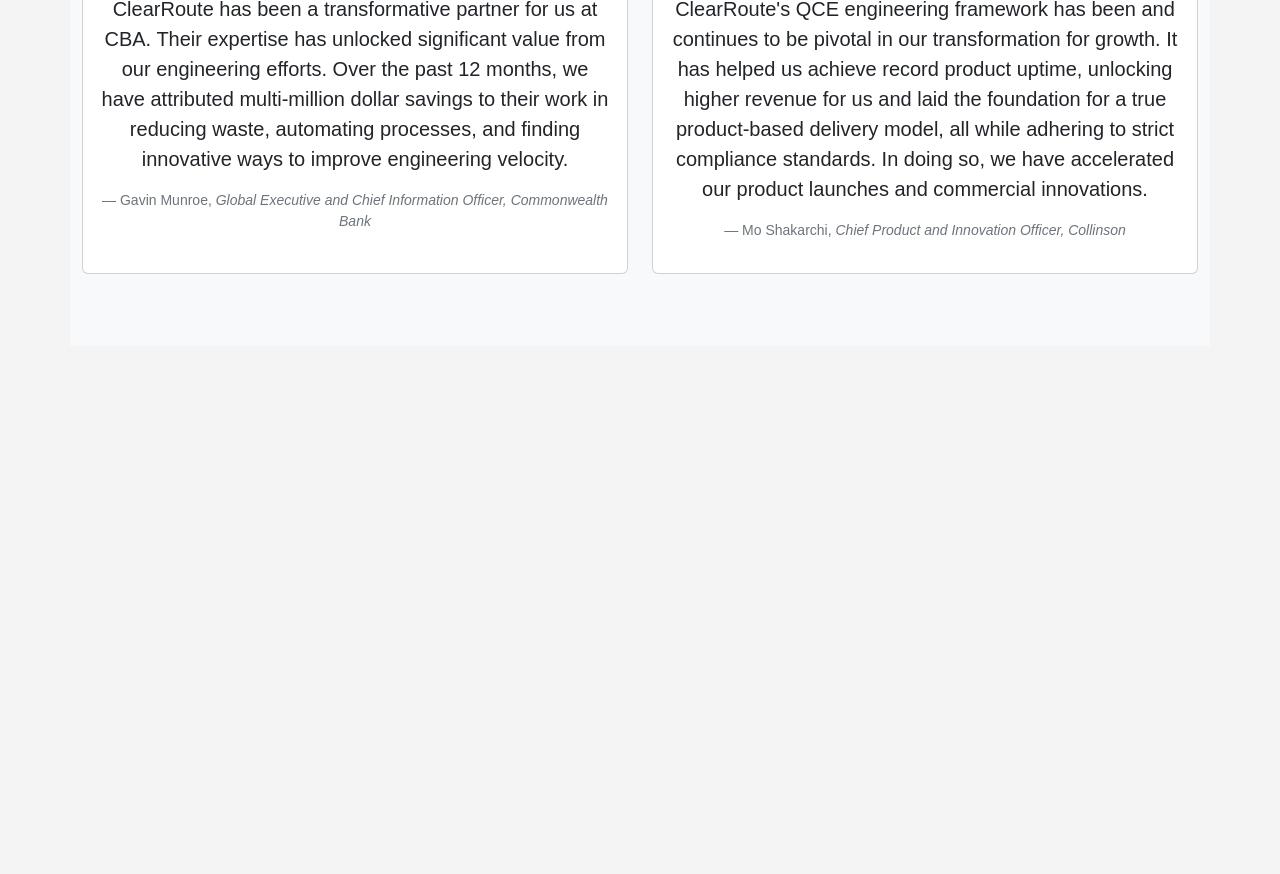
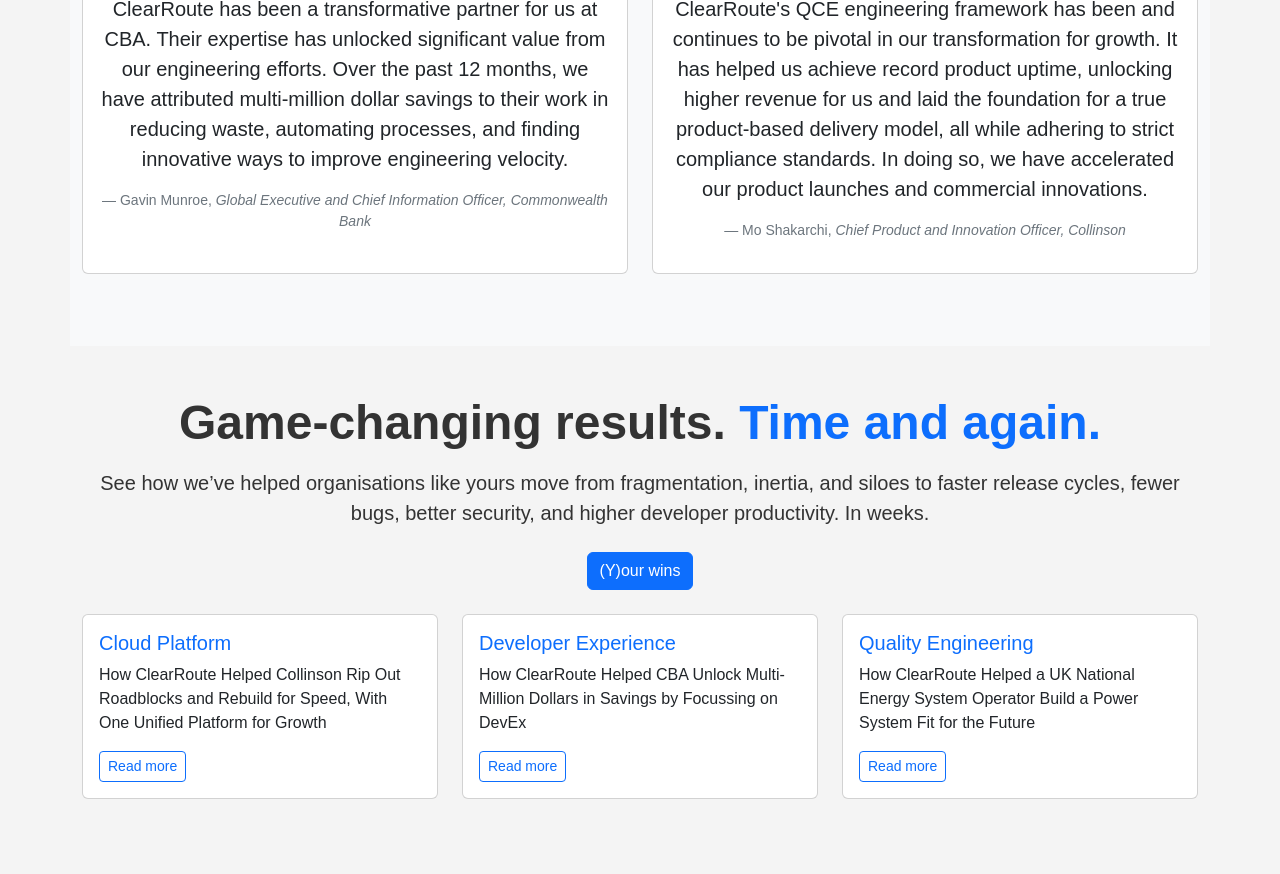
Before and after one commit to clear-route/golden-path-clearroute, a website: page public/index.html in a window 1280 px wide. Shown: the part 2146-3020 px from the top of the page. Before the commit the page ends 2512 px from the top, so only its background shows below. Drawn offline with nearby package versions, Linux system fonts and the light colour scheme.

Commit message:
feat: Implement 'Game-changing results' and case studies section

```diff
--- a/public/index.html
+++ b/public/index.html
@@ -145,6 +145,40 @@
                 </div>
             </div>
         </section>
+        <section id="case-studies" class="row py-5">
+            <div class="col-12 text-center mb-4">
+                <h2 class="display-5 fw-bold">Game-changing results. <span class="text-primary">Time and again.</span></h2>
+                <p class="lead mt-3">See how we’ve helped organisations like yours move from fragmentation, inertia, and siloes to faster release cycles, fewer bugs, better security, and higher developer productivity. In weeks.</p>
+                <a href="#impact" class="btn btn-primary mt-2">(Y)our wins</a>
+            </div>
+            <div class="col-md-4 mb-4">
+                <div class="card h-100">
+                    <div class="card-body">
+                        <h5 class="card-title text-primary">Cloud Platform</h5>
+                        <p class="card-text">How ClearRoute Helped Collinson Rip Out Roadblocks and Rebuild for Speed, With One Unified Platform for Growth</p>
+                        <a href="#" class="btn btn-outline-primary btn-sm">Read more</a>
+                    </div>
+                </div>
+            </div>
+            <div class="col-md-4 mb-4">
+                <div class="card h-100">
+                    <div class="card-body">
+                        <h5 class="card-title text-primary">Developer Experience</h5>
+                        <p class="card-text">How ClearRoute Helped CBA Unlock Multi-Million Dollars in Savings by Focussing on DevEx</p>
+                        <a href="#" class="btn btn-outline-primary btn-sm">Read more</a>
+                    </div>
+                </div>
+            </div>
+            <div class="col-md-4 mb-4">
+                <div class="card h-100">
+                    <div class="card-body">
+                        <h5 class="card-title text-primary">Quality Engineering</h5>
+                        <p class="card-text">How ClearRoute Helped a UK National Energy System Operator Build a Power System Fit for the Future</p>
+                        <a href="#" class="btn btn-outline-primary btn-sm">Read more</a>
+                    </div>
+                </div>
+            </div>
+        </section>
     </main>
     <script src="https://cdn.jsdelivr.net/npm/bootstrap@5.3.0/dist/js/bootstrap.bundle.min.js"></script>
     <script src="js/main.js"></script>
```
